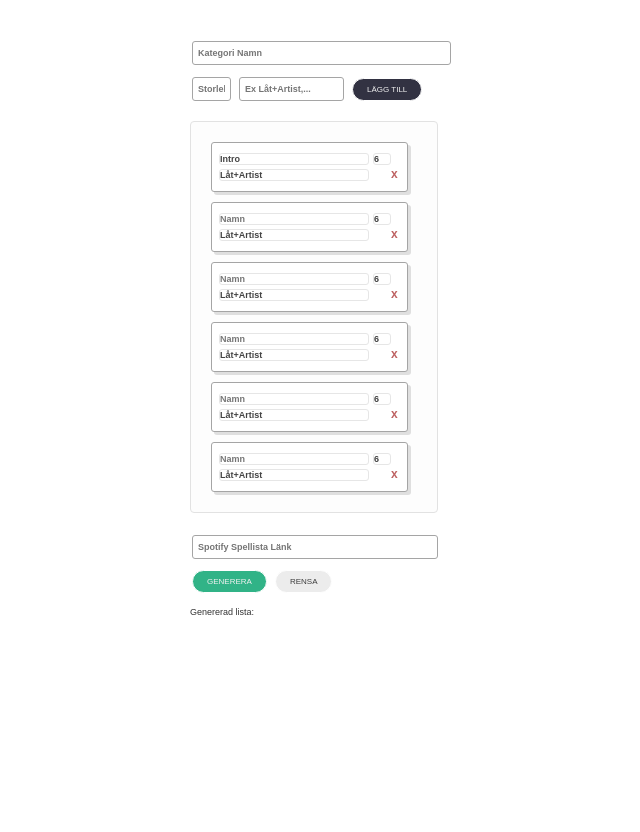
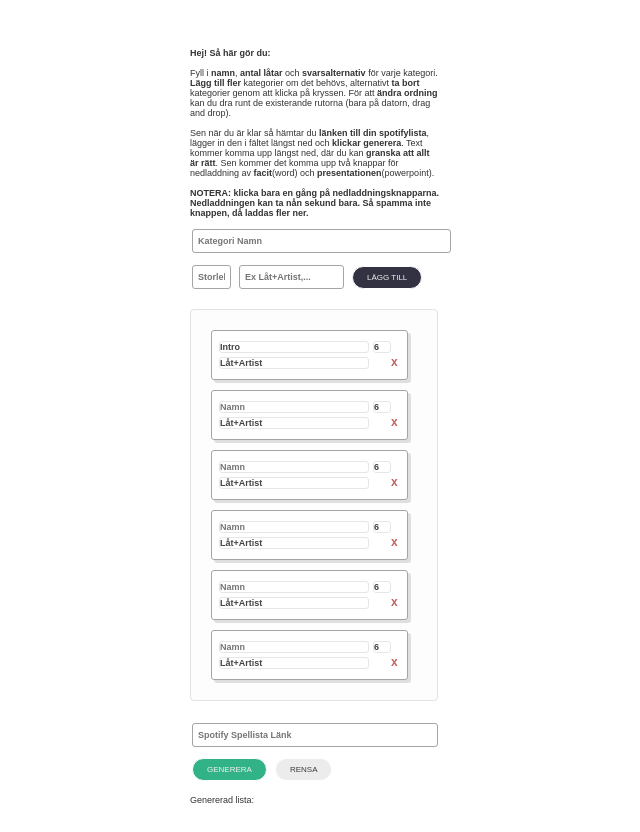
Before and after one commit to purpurbc/musikquizet, a plain HTML site: page index.html in a window 1280 px wide. Shown: the part 89-921 px from the top of the page, without its empty margins (325-965 px from the left). Before the commit the page ends 800 px from the top, so only its background shows below. Drawn offline with Linux system fonts and the light colour scheme.

Commit message:
infotext

```diff
--- a/index.html
+++ b/index.html
@@ -14,6 +14,18 @@
         <h1>.mskQzt</h1>
       </div>
     </header>
+    <p id="p"><b>Hej! Så här gör du:</b><br><br>
+      Fyll i <b>namn</b>, <b>antal låtar</b> och <b>svarsalternativ</b> för varje kategori.
+      <b>Lägg till fler</b> kategorier om det behövs, alternativt <b>ta bort</b> kategorier genom att klicka på kryssen.
+      För att <b>ändra ordning</b> kan du dra runt de existerande rutorna (bara på datorn, drag and drop).
+      <br><br>
+      Sen när du är klar så hämtar du <b>länken till din spotifylista</b>, lägger in den i fältet längst ned och <b>klickar generera</b>.
+      Text kommer komma upp längst ned, där du kan <b>granska att allt är rätt</b>.
+      Sen kommer det komma upp två knappar för nedladdning av <b>facit</b>(word) och <b>presentationen</b>(powerpoint).
+      <br><br>
+      <b>NOTERA: klicka bara en gång på nedladdningsknapparna. Nedladdningen kan ta nån sekund bara. Så spamma inte knappen, då laddas fler ner.</b>
+    </p>
+
 
     <input class="input_field input_category" type="text" id="category_name" placeholder="Kategori Namn" size="43" minlength="1" maxlength="43" required />
     <input class="input_field input_size" type="text" id="category_size" placeholder="Storlek" size="3" minlength="1" maxlength="2" required />
@@ -45,6 +57,8 @@
     </div>
 
 
+
+
     <p id="p">Genererad lista:<br></p>
   </div>
 </body>
```
